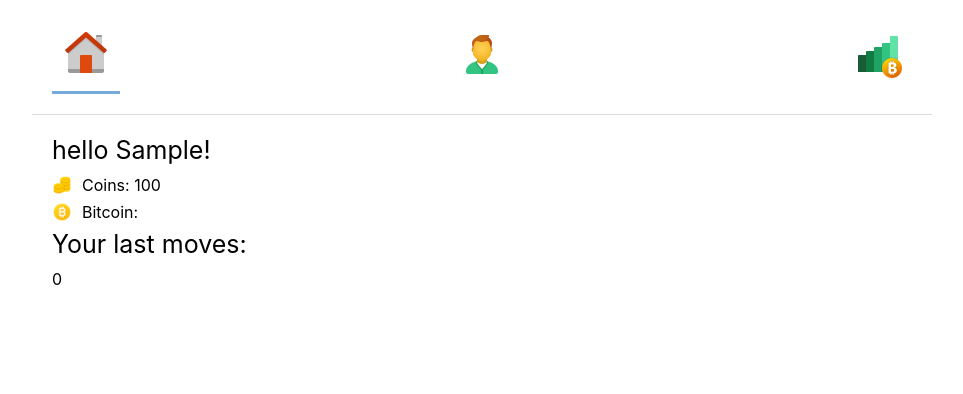
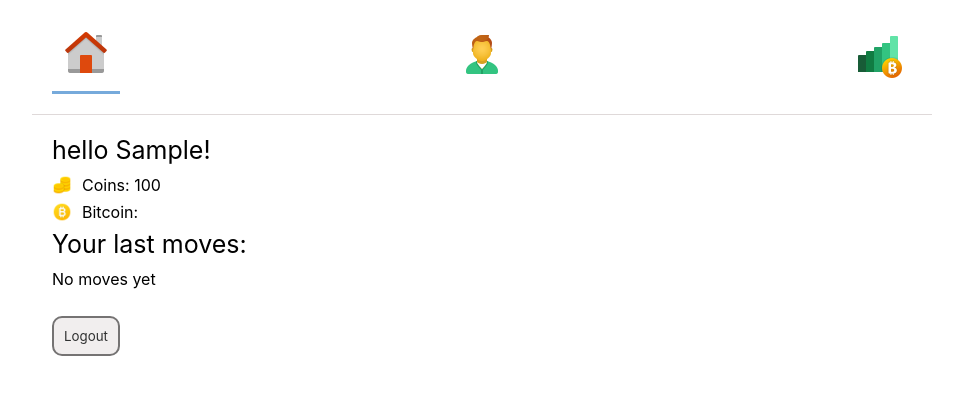
Before and after one commit to baruchyakubov/bitcoins-website, a React (Create React App) app: page /#/signup in a window 1280 px wide. Both pictures are taken after typing "Sample" into the empty fields and a click on the button "Signup". Shown: the top 394 px of the page, without its empty margins (158-1121 px from the left). Built offline with nearby package versions, Linux system fonts and the light colour scheme; no server answers.

Commit message:
added logout feature

```diff
--- a/public/index.html
+++ b/public/index.html
@@ -24,7 +24,7 @@
       work correctly both with client-side routing and a non-root public URL.
       Learn how to configure a non-root public URL by running `npm run build`.
     -->
-    <title>React App</title>
+    <title>Bitcoin Market</title>
   </head>
   <body>
     <noscript>You need to enable JavaScript to run this app.</noscript>
--- a/src/assets/scss/views/_home.scss
+++ b/src/assets/scss/views/_home.scss
@@ -12,4 +12,7 @@
             width: 20px;
         }
     }
+    .logout{
+        margin-top: 20px;
+    }
 }
--- a/src/assets/scss/views/_signup-page.scss
+++ b/src/assets/scss/views/_signup-page.scss
@@ -1,3 +1,10 @@
+.logo{
+    display: flex;
+    justify-content: center;
+    font-size: rem(40px);
+    text-decoration: 2px underline;
+}
+
 .signup-page{
     display: flex;
     flex-direction: column;
--- a/src/services/user.service.js
+++ b/src/services/user.service.js
@@ -3,7 +3,8 @@ import { storageService } from "./storage.service"
 export const userService = {
     getUser,
     signUp,
-    addMove
+    addMove,
+    logout
 }
 
 
@@ -25,9 +26,13 @@ function signUp(name) {
     return gUser
 }
 
+function logout() {
+    localStorage.removeItem('user')
+    gUser = null
+    return gUser
+}
 
-
-function addMove(contact, amount , updatedUser) {
+function addMove(contact, amount, updatedUser) {
     gUser = updatedUser
     gUser.moves.unshift({
         toId: contact._id,
--- a/src/store/actions/user.actions.js
+++ b/src/store/actions/user.actions.js
@@ -16,6 +16,14 @@ export function signUp(name) {
     }
 }
 
+export function logout() {
+    return (dispatch) => {
+        const user = userService.logout()
+        dispatch({ type: 'LOGOUT', user })
+        return user
+    }
+}
+
 export function updateUser(contact, amount, User) {
     return (dispatch) => {
         const user = userService.addMove(contact, amount, User)
--- a/src/store/reducers/user.reducer.js
+++ b/src/store/reducers/user.reducer.js
@@ -16,6 +16,11 @@ export function userReducer(state = INITIAL_STATE, action) {
                 ...state,
                 user: action.user
             }
+        case 'LOGOUT':
+            return {
+                ...state,
+                user: action.user
+            }
 
         default:
             return state;
--- a/src/views/ContactDetails.jsx
+++ b/src/views/ContactDetails.jsx
@@ -66,7 +66,7 @@ class _ContactDetails extends Component {
 
                 <TransferFund contact={contact} updateUser={this.updateUser}></TransferFund>
                 <h1>Your moves:</h1>
-                {(moves?.length) && <MoveList moves={moves} contact={contact}></MoveList>}
+                {(!moves?.length) ? <div>No moves yet</div> : <MoveList moves={moves} contact={contact}></MoveList>}
             </section>
         )
     }
--- a/src/views/SignupPage.jsx
+++ b/src/views/SignupPage.jsx
@@ -8,7 +8,7 @@ export class _SignupPage extends Component {
     }
 
     componentDidMount() {
-        if (this.props.user)  this.props.history.push('/')
+        if (this.props.user) this.props.history.push('/')
     }
 
     signup = (ev) => {
@@ -27,13 +27,17 @@ export class _SignupPage extends Component {
     render() {
         const { name } = this.state
         return (
+            <>
+                <h1 className='container logo'>Bitcoin Market</h1>
                 <form onSubmit={this.signup} className='signup-page container'>
                     <img src={require(`../assets/imgs/bitcoin-icon.png`)} alt="" />
                     <h1>Please enter your name:</h1>
                     <label htmlFor="name">name</label>
-                <input onChange={this.handleChange} value={name} type="text" placeholder='Name' name="name" id="name"/>
+                    <input onChange={this.handleChange} value={name} type="text" placeholder='Name' name="name" id="name" />
                     <button>Signup</button>
                 </form>
+            </>
+
         )
     }
 }
--- a/src/views/home.jsx
+++ b/src/views/home.jsx
@@ -2,6 +2,7 @@ import { Component } from 'react'
 import { bitcoinService } from '../services/bitcion.service'
 import { MoveList } from '../cmps/MoveList'
 import { connect } from 'react-redux'
+import { logout } from '../store/actions/user.actions'
 
 class _Home extends Component {
     state = {
@@ -9,7 +10,7 @@ class _Home extends Component {
     }
 
     componentDidMount() {
-        if (!this.props.user)  this.props.history.push('/signup')
+        if (!this.props.user) this.props.history.push('/signup')
         console.log(this.props.user);
         this.getBitcoin(this.props.user)
     }
@@ -19,13 +20,18 @@ class _Home extends Component {
         this.setState({ bitcoin: bitcoin.data })
     }
 
+    logout = () => {
+        this.props.logout()
+        this.props.history.push('/signup')
+    }
+
     render() {
         const { bitcoin } = this.state
         const { user } = this.props
         if (!user) return <div>Loading...</div>
         return (
             <section className='home-page container'>
-                    <h1>hello {user.name}!</h1>
+                <h1>hello {user.name}!</h1>
                 <div>
                     <img src={require(`../assets/imgs/coins.png`)} alt="" />
                     <p>Coins: {user.coins}</p>
@@ -35,7 +41,8 @@ class _Home extends Component {
                     <p>Bitcoin: {bitcoin}</p>
                 </div>
                 <h1>Your last moves:</h1>
-                {(user && user.moves.length) && <MoveList moves={user.moves.slice(0,3)}></MoveList>}
+                {(!user.moves.length) ? <div>No moves yet</div> :  <MoveList moves={user.moves.slice(0, 3)}></MoveList>}
+                <button className='logout' onClick={this.logout}>Logout</button>
             </section>
         )
     }
@@ -45,5 +52,8 @@ const mapStateToProps = state => ({
     user: state.userModule.user,
 })
 
+const mapDispatchToProps = {
+    logout
+}
 
-export const Home = connect(mapStateToProps, null)(_Home)
+export const Home = connect(mapStateToProps, mapDispatchToProps)(_Home)
```
Also changed, not shown: 13 other files (tests, documents, lock files or other folders). Lines whose indentation alone changed are shown as unchanged.
